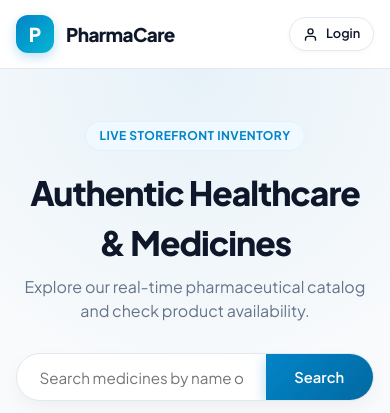
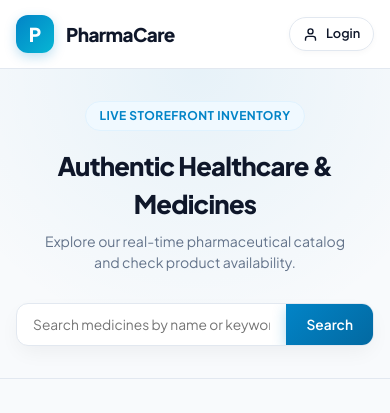
Before and after one commit to ashonbaiju/PHARMACY, a PHP site: page / in a window 390 px wide. Shown: the top 413 px of the page. Run offline with PHP 8.4, Linux system fonts and the light colour scheme; data comes from the database, SQL or seed files in the repository.

Commit message:
Optimize storefront landing page index.php mobile responsiveness

```diff
--- a/assets/css/style.css
+++ b/assets/css/style.css
@@ -987,6 +987,18 @@ textarea.form-control {
   align-items: start;
 }
 
+.storefront-search-form {
+  display: flex;
+  max-width: 560px;
+  margin: 0 auto;
+  box-shadow: var(--shadow-md);
+  border-radius: 30px;
+  overflow: hidden;
+  border: 1.5px solid var(--border);
+  background: var(--surface);
+  transition: var(--transition);
+}
+
 @media (max-width: 900px) {
   .pos-billing-grid {
     grid-template-columns: 1fr;
@@ -1014,10 +1026,37 @@ textarea.form-control {
     align-items: flex-start;
     gap: 0.75rem;
   }
+
+  .hero-section {
+    padding: 2rem 0;
+  }
+
+  .hero-section h2 {
+    font-size: 1.6rem;
+  }
+
+  .hero-section p {
+    font-size: 0.88rem;
+    padding: 0 1rem;
+  }
 }
 
 @media (max-width: 480px) {
   .brand-text p {
     display: none;
   }
+
+  .storefront-search-form {
+    border-radius: 12px;
+  }
+
+  .storefront-search-form input {
+    padding: 0.75rem 1rem !important;
+    font-size: 0.86rem !important;
+  }
+
+  .storefront-search-form button {
+    padding: 0 1.25rem !important;
+    font-size: 0.86rem !important;
+  }
 }
--- a/index.php
+++ b/index.php
@@ -63,7 +63,7 @@ $medicines = $stmt->fetchAll();
             </span>
             <h2>Authentic Healthcare &amp; Medicines</h2>
             <p>Explore our real-time pharmaceutical catalog and check product availability.</p>
-            <form action="index.php" method="GET" style="display: flex; max-width: 560px; margin: 0 auto; box-shadow: var(--shadow-md); border-radius: 30px; overflow: hidden; border: 1.5px solid var(--border); background: var(--surface);">
+            <form action="index.php" method="GET" class="storefront-search-form">
                 <input type="text" name="search" id="publicSearchInput" value="<?= htmlspecialchars($search) ?>" placeholder="Search medicines by name or keyword..." style="flex-grow: 1; border: none; padding: 0.85rem 1.4rem; font-size: 0.95rem; outline: none; background: transparent; font-family: inherit;">
                 <button type="submit" class="btn btn-primary" style="border-radius: 0; padding: 0 1.8rem; font-size: 0.92rem; height: auto; border: none; margin: 0;">Search</button>
             </form>
```
